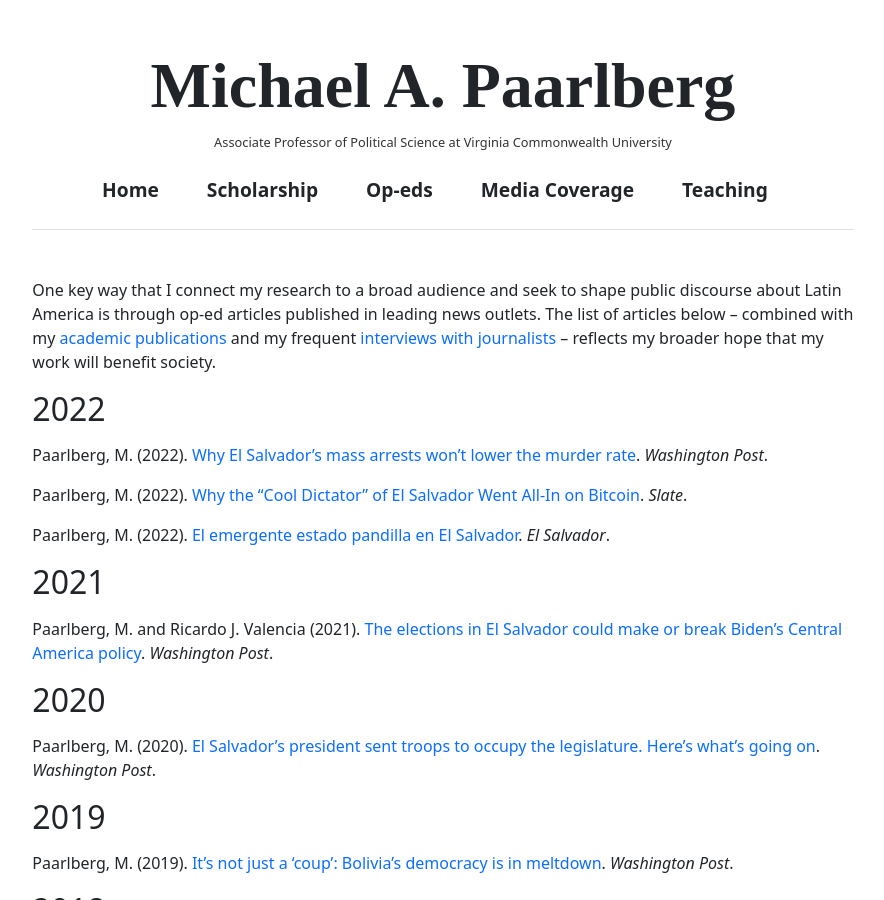
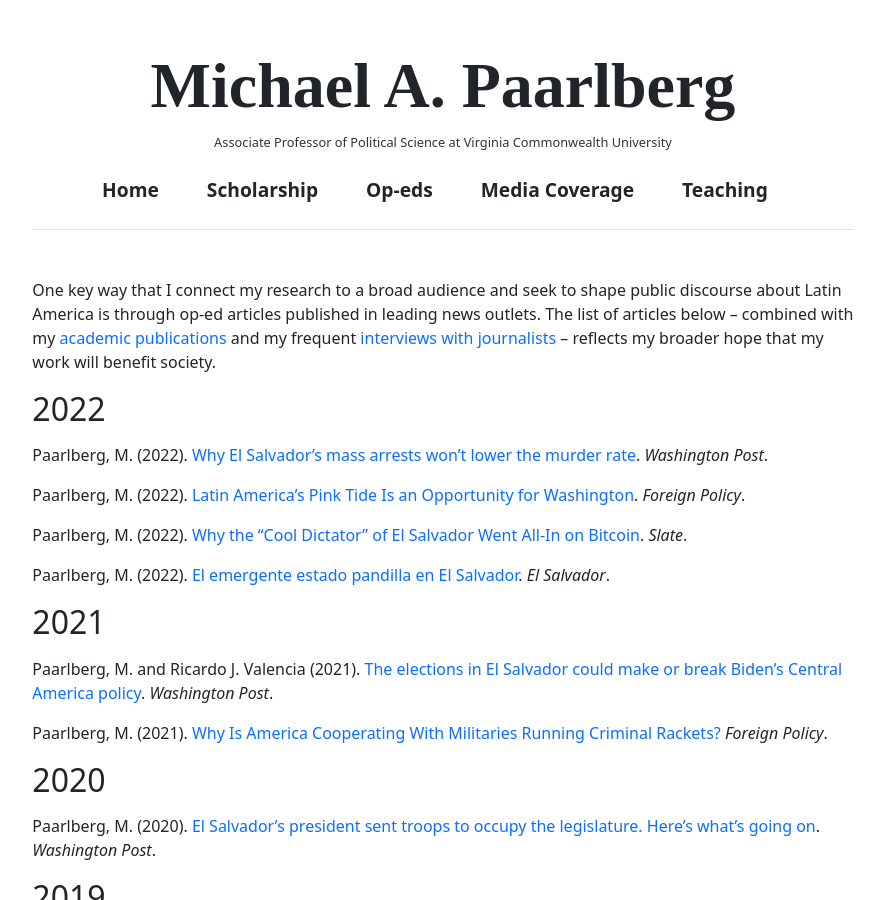
Before and after one commit to RelevantResearch/michael-paarlberg, a Jekyll site: the page built from _pages/opeds.md, in a window 1280 px wide and 900 px high. Shown: the whole window, without its empty margins (197-1081 px from the left). Built offline with Jekyll 4.4.1, drawn with Linux system fonts in a browser that asks for light colours.

Commit message:
Update opeds.md

```diff
--- a/_pages/opeds.md
+++ b/_pages/opeds.md
@@ -10,6 +10,8 @@ One key way that I connect my research to a broad audience and seek to shape pub
 
 Paarlberg, M. (2022). [Why El Salvador’s mass arrests won’t lower the murder rate](https://www.washingtonpost.com/politics/2022/07/11/bukele-el-salvador-homicides-gangs-ms-13-barrio-18/). _Washington Post_.
 
+Paarlberg, M. (2022). [Latin America’s Pink Tide Is an Opportunity for Washington](https://foreignpolicy.com/2022/11/10/latin-america-left-pink-tide-lula-bolsonaro-brazil-election-biden/). _Foreign Policy_.
+
 Paarlberg, M. (2022). [Why the “Cool Dictator” of El Salvador Went All-In on Bitcoin](https://slate.com/technology/2022/05/el-salvador-bitcoin-crash-nayib-bukele.html). _Slate_.
 
 Paarlberg, M. (2022). [El emergente estado pandilla en El Salvador](https://www.elsalvador.com/opinion/editoriales/pandillas-nayib-bukele/929326/2022/). _El Salvador_.
@@ -17,6 +19,8 @@ Paarlberg, M. (2022). [El emergente estado pandilla en El Salvador](https://www.
 ## 2021
 
 Paarlberg, M. and Ricardo J. Valencia (2021). [The elections in El Salvador could make or break Biden’s Central America policy](https://www.washingtonpost.com/outlook/2021/02/25/el-salvador-elections-biden/). _Washington Post_.
+
+Paarlberg, M. (2021). [Why Is America Cooperating With Militaries Running Criminal Rackets?](https://foreignpolicy.com/2021/08/03/us-mexico-latin-america-lopez-obrador-cienfuegos-cartels-corruption-crime-drugs-congress-migration-root-causes-leahy/) _Foreign Policy_.
 
 ## 2020
 
```
